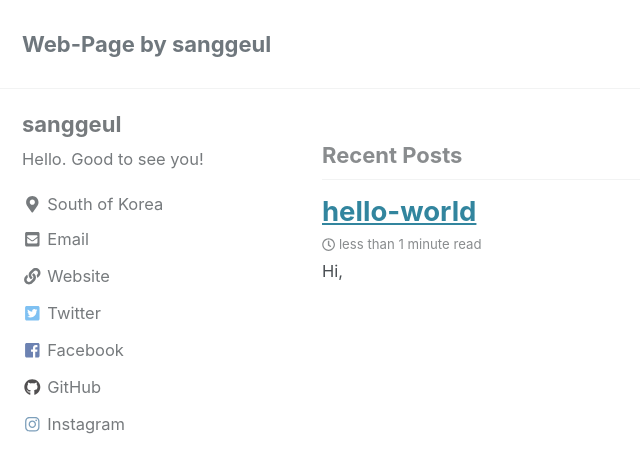
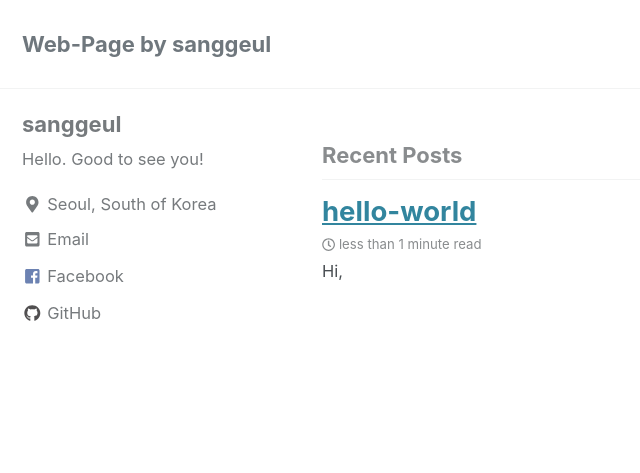
Before and after one commit to sanggeul/sanggeul.github.io, a Jekyll site: the page built from index.html, in a window 1280 px wide and 900 px high. Shown: the top 473 px of the window, without its empty margins (0-640 px from the left). Built offline with Jekyll 4.4.1, drawn with Linux system fonts in a browser that asks for light colours; cached includes are drawn as plain includes; the list of posts is cut into pages by our own code.

Commit message:
Update _config.yml

```diff
--- a/_config.yml
+++ b/_config.yml
@@ -110,27 +110,27 @@ author:
   name             : "sanggeul"
   avatar           : # path of avatar image, e.g. "/assets/images/bio-photo.jpg"
   bio              : "Hello. Good to see you!"
-  location         : "South of Korea"
+  location         : "Seoul, South of Korea"
   #email            : "sanggeul.lee@gmail.com"
   links:
     - label: "Email"
       icon: "fas fa-fw fa-envelope-square"
       url: mailto:sanggeul.lee@gmail.com
-    - label: "Website"
-      icon: "fas fa-fw fa-link"
-      url: "https://sanggeul.github.io"
-    - label: "Twitter"
-      icon: "fab fa-fw fa-twitter-square"
-      url: "https://twitter.com/"
+    #- label: "Website"
+    #  icon: "fas fa-fw fa-link"
+    #  url: "https://sanggeul.github.io"
+    #- label: "Twitter"
+    #  icon: "fab fa-fw fa-twitter-square"
+    #  url: "https://twitter.com/"
     - label: "Facebook"
       icon: "fab fa-fw fa-facebook-square"
       url: "https://facebook.com/"
     - label: "GitHub"
       icon: "fab fa-fw fa-github"
       url: "https://github.com/sgomli"
-    - label: "Instagram"
-      icon: "fab fa-fw fa-instagram"
-      url: "https://instagram.com/"
+    #- label: "Instagram"
+    #  icon: "fab fa-fw fa-instagram"
+    #  url: "https://instagram.com/"
 
 # Site Footer
 footer:
```
